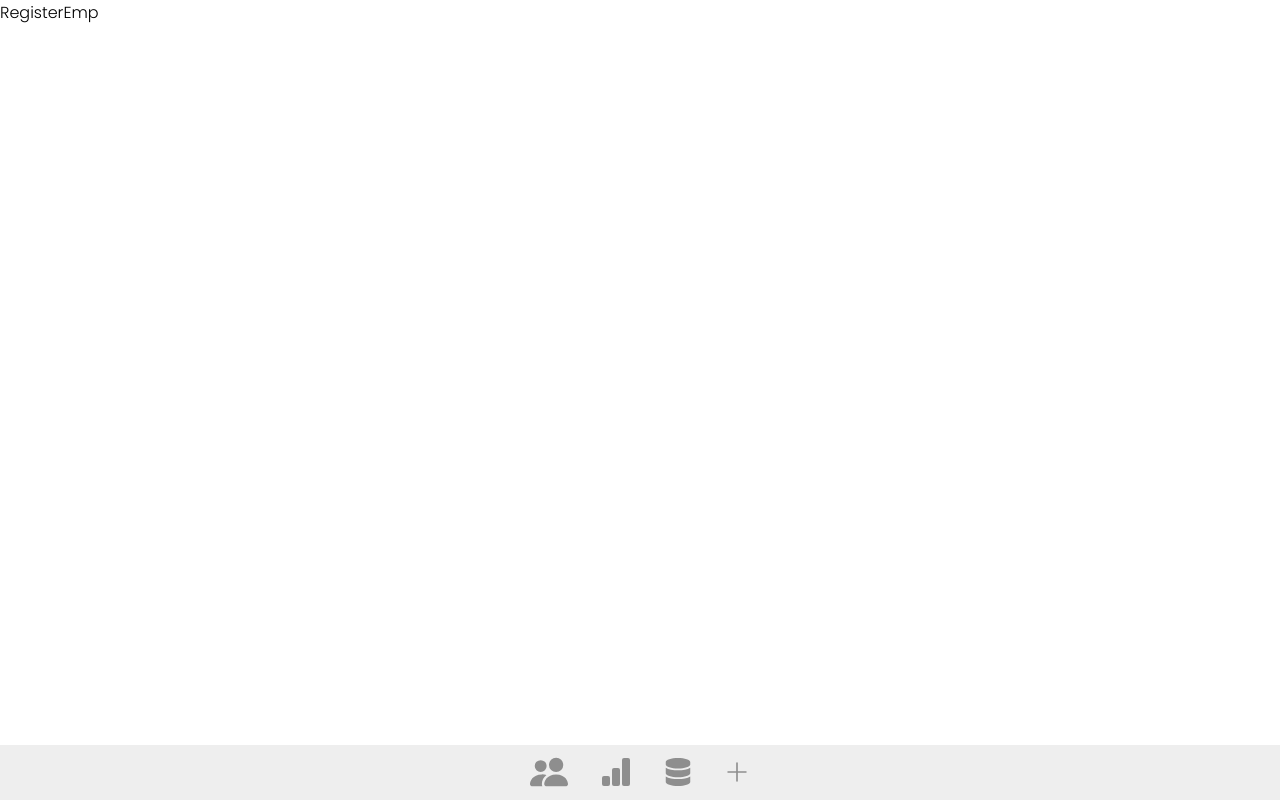
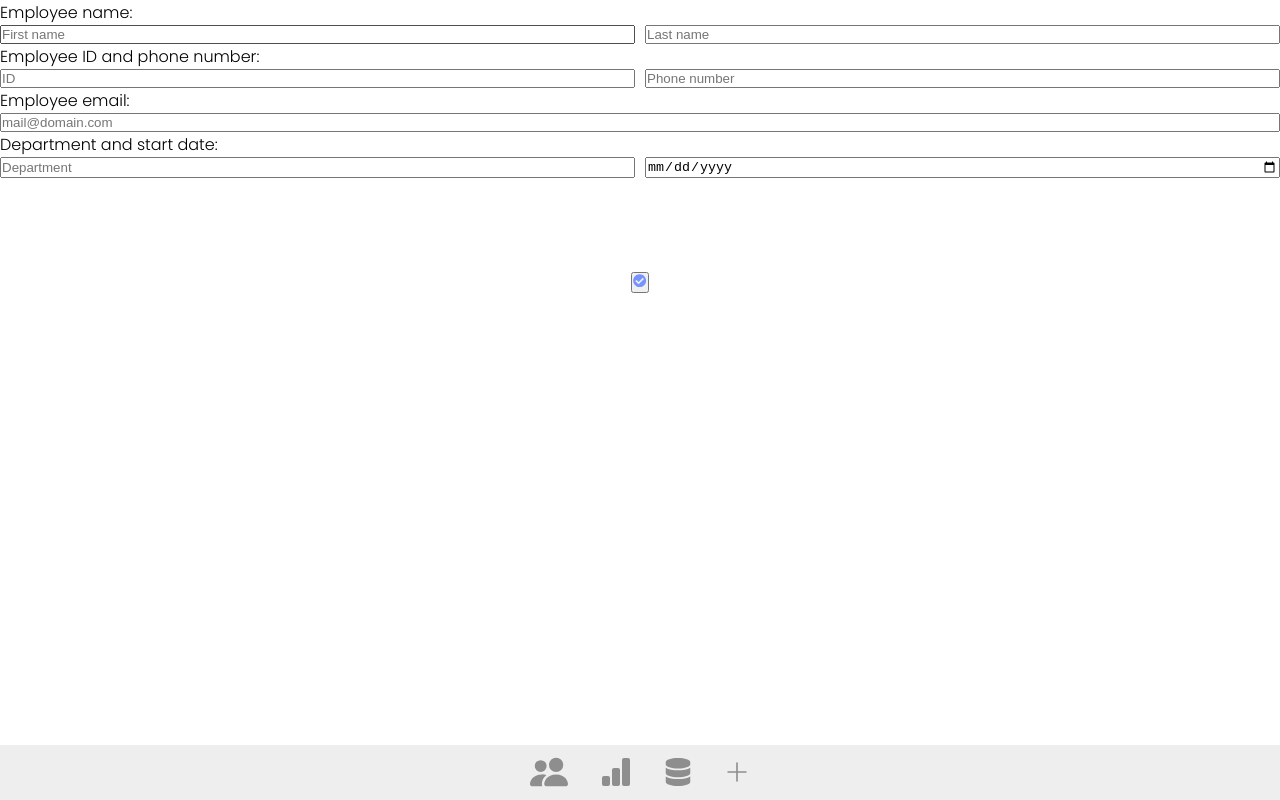
Before and after one commit to qbytte/rfid-employee, a React (Vite) app in the folder client/: page /register in a window 1280 px wide. Built offline with nearby package versions, Linux system fonts and the light colour scheme.

Commit message:
created form structure and initial layout

```diff
--- /dev/null
+++ b/client/src/components/Form/index.jsx
@@ -0,0 +1,47 @@
+import { FaCheckCircle } from "react-icons/fa";
+import "./styles.css";
+
+const Form = () => {
+  return (
+    <form className="Form">
+      <label className="Form-label">
+        <span>Employee name:</span>
+        <div>
+          <input className="Form-input" type="text" placeholder="First name" />
+          <input className="Form-input" type="text" placeholder="Last name" />
+        </div>
+      </label>
+      <label className="Form-label">
+        <span>Employee ID and phone number:</span>
+        <div>
+          <input className="Form-input" type="text" placeholder="ID" />
+          <input
+            className="Form-input"
+            type="text"
+            placeholder="Phone number"
+          />
+        </div>
+      </label>
+      <label className="Form-label">
+        <span>Employee email:</span>
+        <input
+          className="Form-input large"
+          type="email"
+          placeholder="mail@domain.com"
+        />
+      </label>
+      <label className="Form-label">
+        <span>Department and start date:</span>
+        <div>
+          <input className="Form-input" type="text" placeholder="Department" />
+          <input className="Form-input" type="date" />
+        </div>
+      </label>
+      <button className="Form-submit" type="submit">
+        <FaCheckCircle color="#7692FF" />
+      </button>
+    </form>
+  );
+};
+
+export default Form;
--- /dev/null
+++ b/client/src/components/Form/styles.css
@@ -0,0 +1,26 @@
+.Form {
+    text-align: center;
+}
+
+.Form-label {
+    display: flex;
+    flex-direction: column;
+    text-align: left;
+}
+
+.Form-input {
+    width: 50%;
+}
+
+.Form-input.large {
+    width: 100%;
+}
+
+.Form-label div {
+    display: flex;
+    gap: 10px;
+}
+
+.Form-submit {
+    margin-top: 94px;
+}
--- a/client/src/pages/RegisterEmp.jsx
+++ b/client/src/pages/RegisterEmp.jsx
@@ -1,6 +1,10 @@
+import Form from "../components/Form"
+
 const RegisterEmp = () => {
   return (
-    <div>RegisterEmp</div>
+    <div>
+      <Form />
+    </div>
   )
 }
 
```
